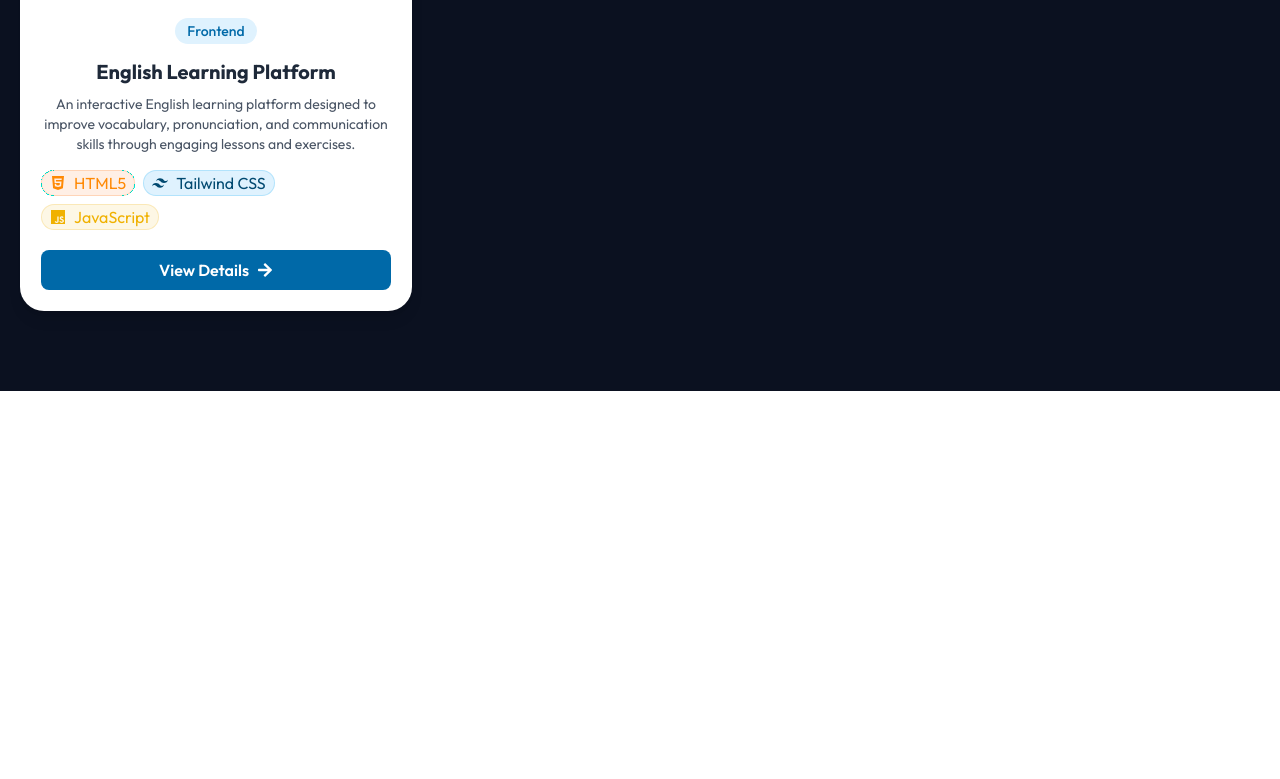
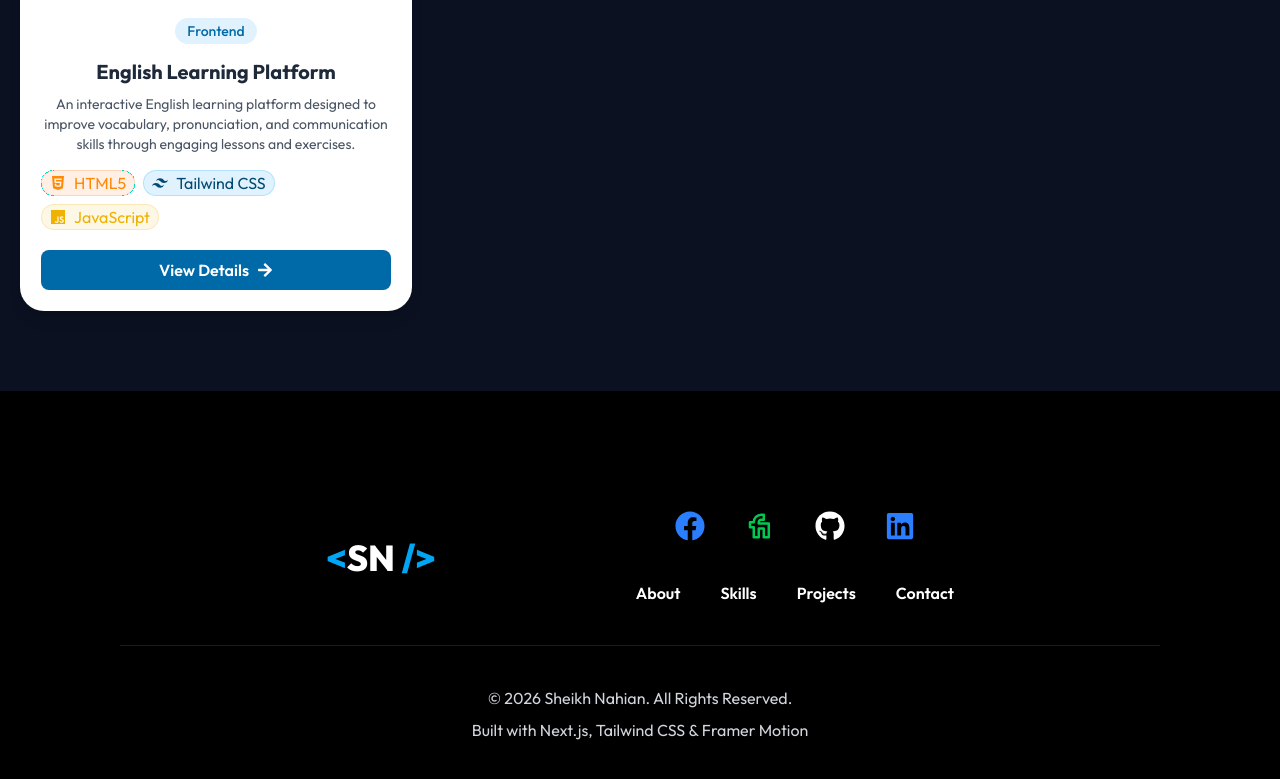
Before and after one commit to Sheiknahian/my-portfolio, a Next.js app: page /Projects in a window 1280 px wide. Shown: the part 999-1778 px from the top of the page. Before the commit the page ends 1390 px from the top, so only its background shows below. Built offline with nearby package versions, Linux system fonts and the light colour scheme.

Commit message:
footer done!

```diff
--- a/src/app/Components/Banner/Banner.jsx
+++ b/src/app/Components/Banner/Banner.jsx
@@ -13,10 +13,10 @@ const Banner = () => {
                 transition={{ duration: 1 }}
                 >
                 <div className='max-w-3xl flex flex-col items-center gap-5 text-center'>
-                    <h4 className='text-2xl font-semibold'>{"Hello, I'm"} <br /> <span className='text-5xl font-bold'>Sheikh Nahian</span></h4>
+                    <h4 className='text-2xl font-semibold text-white'>{"Hello, I'm"} <br /> <span className='text-5xl text-sky-400 font-bold'>Sheikh Nahian</span></h4>
                     <p className='text-gray-300'>I'm a Full Stack Web Developer who enjoys turning ideas into modern and functional web applications. With experience in React, Next.js, Node.js, Express.js, and MongoDB, I build responsive, scalable, and user-friendly solutions. I'm passionate about writing clean code, learning new technologies, and creating digital experiences that help businesses and individuals achieve their goals.
                     </p>
-                    <Link href={''}><button className='px-4 py-2 rounded bg-sky-700 font-semibold cursor-pointer'>Hire Me</button></Link>
+                    <Link href={''}><button className='px-4 py-2 rounded bg-sky-500 font-semibold cursor-pointer hover:bg-sky-700 hover:text-white'>Hire Me</button></Link>
                 </div>
             </motion.div>
 
--- a/src/app/Components/Contact/Contact.jsx
+++ b/src/app/Components/Contact/Contact.jsx
@@ -14,7 +14,7 @@ import { TbBrandFiverr } from "react-icons/tb";
 
 const Contact = () => {
     return (
-        <div className='mx-5 mb-10'>
+        <div className='mx-5 mb-50'>
             <H3Text>Contact</H3Text>
             <div className='mt-15 grid grid-cols-2 gap-10'>
                 <div className='flex flex-col justify-center'>
@@ -29,8 +29,8 @@ const Contact = () => {
                             <p>sheiknahian06@gmail.com</p>
                         </div>
                         <div className='bg-white p-3 rounded-2xl flex flex-col items-center justify-center gap-1'>
-                            <p className='text-lg font-semibold flex items-center gap-1'><FaGithub></FaGithub> Github</p>
-                            <a href='https://github.com/Sheiknahian' className='hover:underline hover:text-blue-500'>https://github.com/Sheiknahian</a>
+                            <p className='text-lg font-semibold flex items-center gap-1'><FaMapMarkerAlt className='text-red-500'></FaMapMarkerAlt> Location</p>
+                            <p>Mirpur-10, Dhaka, Bangladesh</p>
                         </div>
                     </motion.div>
                     <motion.div
@@ -40,7 +40,7 @@ const Contact = () => {
                     transition={{ duration: 1.5 }}
                     className='my-12'>
                         <h4 className='text-sky-500 text-xl font-bold'>Get In Touch</h4>
-                        <p>Have a project in mind or want to collaborate?
+                        <p className='text-gray-200'>Have a project in mind or want to collaborate?
                         Feel free to reach out. I'm always open to discussing new opportunities.</p>
                     </motion.div>
                     <motion.div
@@ -70,14 +70,14 @@ const Contact = () => {
                             <a href='https://www.facebook.com/nahianology' className='hover:underline hover:text-blue-500'>https://www.facebook.com/nahian...</a>
                         </div>
                         <div className='bg-white p-3 rounded-2xl flex flex-col items-center justify-center gap-1'>
-                            <p className='text-lg font-semibold flex items-center gap-1'><FaMapMarkerAlt className='text-red-500'></FaMapMarkerAlt> Location</p>
-                            <p>Mirpur-10, Dhaka, Bangladesh</p>
+                            <p className='text-lg font-semibold flex items-center gap-1'><FaGithub></FaGithub> Github</p>
+                            <a href='https://github.com/Sheiknahian' className='hover:underline hover:text-blue-500'>https://github.com/Sheiknahian</a>
                         </div>
                     </motion.div>
                 </div>
                 <motion.div
-                initial={{ opacity: 0, x: 600 }}
-                    whileInView={{ opacity: 1, x: 0 }}
+                initial={{ opacity: 0, y: 200 }}
+                    whileInView={{ opacity: 1, y: 0 }}
                     viewport={{ once: true }}
                     transition={{ duration: 1 }}
                 className='flex justify-center items-center bg-white rounded-2xl p-10'>
--- /dev/null
+++ b/src/app/Components/Footer/Footer.jsx
@@ -0,0 +1,52 @@
+import Link from 'next/link';
+import React from 'react';
+import {
+  FaEnvelope,
+  FaFacebook,
+  FaGithub,
+  FaLinkedin,
+  FaMapMarkerAlt,
+} from "react-icons/fa";
+
+import { TbBrandFiverr } from "react-icons/tb";
+
+const Footer = () => {
+    return (
+        <div className='bg-black text-white p-30'>
+            <div className='flex flex-col gap-10 items-center justify-center'>
+                <div className='flex items-center gap-50'>
+                    <div>
+                        <Link href={'/'}>
+                            <h1 className="text-4xl font-extrabold text-white">
+                                <span className="text-sky-500">&lt;</span>
+                                SN
+                                <span className="text-sky-500"> /&gt;</span>
+                            </h1>
+                        </Link>
+                    </div>
+                    <div className='flex flex-col items-center gap-10'>
+                        <div className='text-3xl flex items-center gap-10'>
+                            <span className='text-blue-500'><FaFacebook></FaFacebook></span>
+                            <span className='text-green-500'><TbBrandFiverr></TbBrandFiverr></span>
+                            <span className='text-white'><FaGithub></FaGithub></span>
+                            <span className='text-blue-500'><FaLinkedin></FaLinkedin></span>
+                        </div>
+                        <div className="flex gap-10 font-semibold items-center text-white">
+                            <Link href={'/#about'}>About</Link>
+                            <Link href={'/#skills'}>Skills</Link>
+                            <Link href={'/Projects'}>Projects</Link>
+                            <Link href={'/#contact'}>Contact</Link>
+                        </div>
+                    </div>
+                </div>
+                <div className="w-full h-px bg-white/10" />
+                <div className='text-center space-y-2 text-gray-300'>
+                    <p>© 2026 Sheikh Nahian. All Rights Reserved.</p>
+                    <p>Built with Next.js, Tailwind CSS & Framer Motion</p>
+                </div>
+            </div>
+        </div>
+    );
+};
+
+export default Footer;
--- a/src/app/Components/Header/Navbar.jsx
+++ b/src/app/Components/Header/Navbar.jsx
@@ -9,7 +9,7 @@ const Navbar = () => {
             <nav className="p-5 flex justify-between items-center border-b border-white bg-[#111827] backdrop-blur-md">
                 {/* <Link href={'/'}><h2 className="text-3xl text-white font-bold px-4 py-1 rounded-full bg-linear-to-r to-sky-200 from-sky-900">Next <span className='text-sky-800'>Journey</span></h2></Link> */}
                 <Link href={'/'}>
-                    <h1 className="text-4xl font-extrabold">
+                    <h1 className="text-4xl font-extrabold text-white">
                         <span className="text-sky-500">&lt;</span>
                         SN
                         <span className="text-sky-500"> /&gt;</span>
--- a/src/app/layout.jsx
+++ b/src/app/layout.jsx
@@ -19,6 +19,7 @@ export const metadata = {
 };
 
 import { Outfit } from "next/font/google";
+import Footer from "./Components/Footer/Footer";
 
 const outfit = Outfit({
   subsets: ["latin"],
@@ -36,7 +37,11 @@ export default function RootLayout({ children }) {
         </header>
         <main className="bg-[#0B1120]">
           {children}
-        </main></body>
+        </main>
+        <footer>
+          <Footer></Footer>
+        </footer>
+      </body>
     </html>
   );
 }
--- a/src/app/page.jsx
+++ b/src/app/page.jsx
@@ -9,7 +9,7 @@ export default function Home() {
     <div className="bg-zinc-50 font-sans dark:bg-black">
       <main className=" bg-[#0B1120]">
         <Banner></Banner>
-        <section id="about" className="scroll-mt-15">
+        <section id="about" className="scroll-mt-25">
           <About></About>
         </section>
         <section id="skills" className="scroll-mt-25">
```
